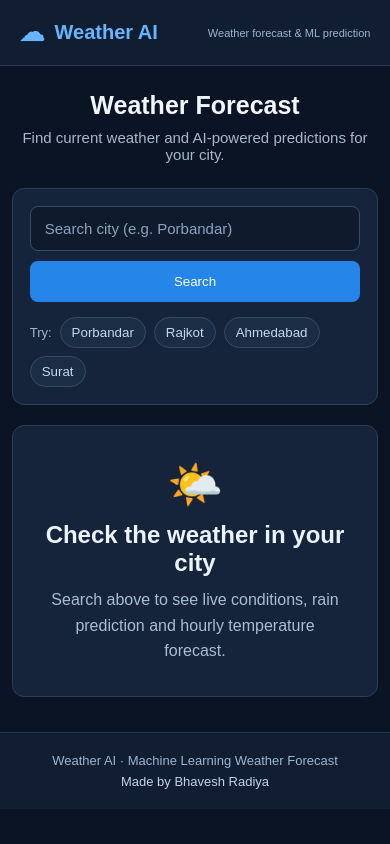
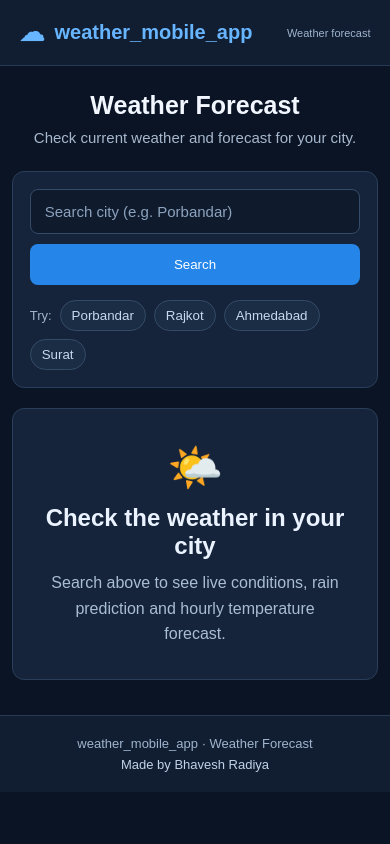
Before and after one commit to RadiyaBhavesh/Weather_App--React-Python, a React (Vite) app in the folder Fontend/: page / in a window 390 px wide. Built offline with nearby package versions, Linux system fonts and the light colour scheme.

Commit message:
Remove AI branding and rename app weather_mobile_app

```diff
--- a/Fontend/src/App.jsx
+++ b/Fontend/src/App.jsx
@@ -47,14 +47,14 @@ export default function App() {
   return (
     <div className="weather-app">
       <header className="topbar">
-        <a className="brand" href="#"><span className="brand-mark">☁</span> Weather AI</a>
-        <span className="topbar-note">Weather forecast & ML prediction</span>
+        <a className="brand" href="#"><span className="brand-mark">☁</span> weather_mobile_app</a>
+        <span className="topbar-note">Weather forecast</span>
       </header>
 
       <main className="page">
         <section className="intro">
           <h1>Weather Forecast</h1>
-          <p>Find current weather and AI-powered predictions for your city.</p>
+          <p>Check current weather and forecast for your city.</p>
         </section>
 
         <section className="search-panel">
@@ -103,7 +103,7 @@ export default function App() {
             </section>
 
             <section className="section-card">
-              <div className="section-title"><div><h2>AI Rain Prediction</h2><p>Machine learning forecast</p></div><span className="tag">ML Prediction</span></div>
+              <div className="section-title"><div><h2>Rain Prediction</h2><p>Weather forecast</p></div><span className="tag">Forecast</span></div>
               <div className="rain-grid">
                 <div className="rain-result"><span className="rain-icon">{weather.rain_prediction === "Yes" ? "🌧️" : "☀️"}</span><div><small>Expected rainfall</small><strong>{weather.rain_prediction === "Yes" ? "Rain expected" : "No rain expected"}</strong></div></div>
                 <div className="rain-result probability"><div><small>Rain probability</small><strong>{rainChance}%</strong></div><div className="bar"><span style={{width: `${rainChance}%`}} /></div></div>
@@ -127,7 +127,7 @@ export default function App() {
         )}
       </main>
 
-      <footer className="footer">Weather AI · Machine Learning Weather Forecast <span>Made by Bhavesh Radiya</span></footer>
+      <footer className="footer">weather_mobile_app · Weather Forecast <span>Made by Bhavesh Radiya</span></footer>
     </div>
   );
 }
```
